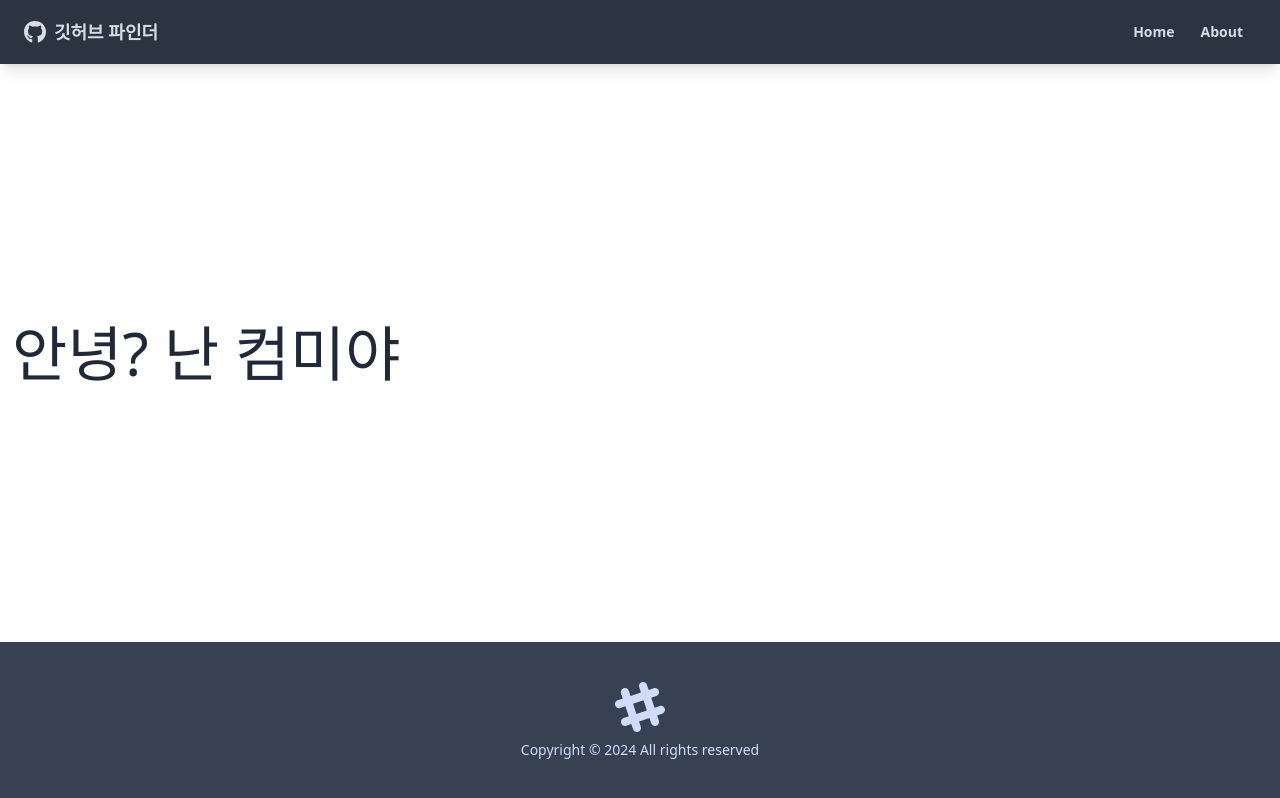
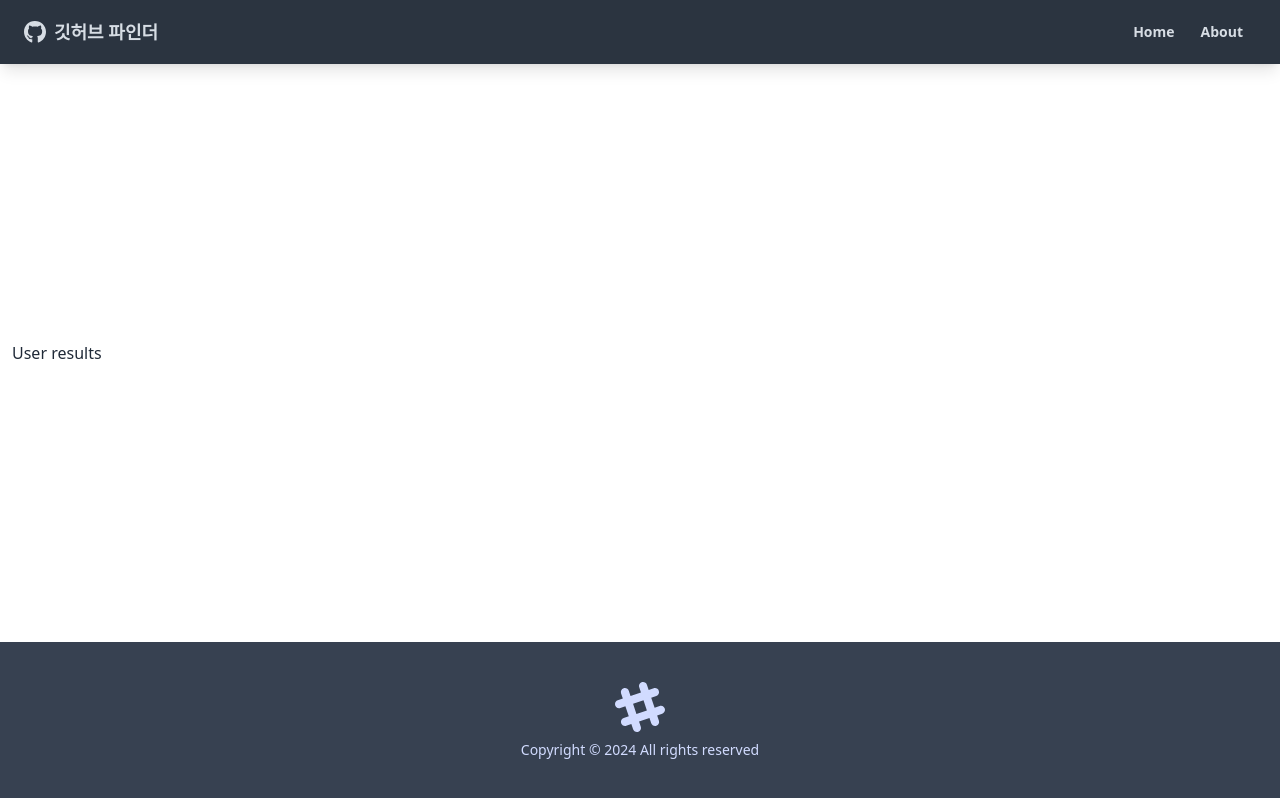
Before and after one commit to hongduck710/githubfinder-by-traversymedia, a React (Create React App) app: page / in a window 1280 px wide. Built offline with nearby package versions, Linux system fonts and the light colour scheme.

Commit message:
2-UserList Component부터

```diff
--- /dev/null
+++ b/src/components/users/UserResults.jsx
@@ -0,0 +1,9 @@
+
+
+function UserResults(){
+
+    return (
+        <div>User results</div>
+    )
+}
+export default UserResults;
--- a/src/pages/About.jsx
+++ b/src/pages/About.jsx
@@ -2,6 +2,7 @@ function About(){
     return (
         <div>
             <h1 className="text-6xl mb-4">깃허브 파인더</h1>
+            {process.env.REACT_APP_GITHUB_URL}
         </div>
     )
 }
--- a/src/pages/Home.jsx
+++ b/src/pages/Home.jsx
@@ -1,8 +1,10 @@
+import UserResults from "../components/users/UserResults";
 function Home(){
     return (
-        <div>
-            <h1 className="text-6xl">안녕? 난 컴미야</h1>
-        </div>
+        <>
+            { /* SEARCH COMPONENT */ }
+            <UserResults />
+        </>
     )
 }
 export default Home;
--- a/src/pages/NotFound.jsx
+++ b/src/pages/NotFound.jsx
@@ -1,7 +1,21 @@
+import{FaHome} from "react-icons/fa";
+import {Link} from "react-router-dom";
+
 function NotFound(){
     return (
-        <div>
-            not found
+        <div className="hero">
+            <div className="text-center">
+                <div className="max-w-lg">
+                    <h1 className="text-8xl font-bold mb-8">
+                        없는 페이지 입니다.
+                    </h1>
+                    <p className="text-5xl mb-8">404 - Page not found!</p>
+                    <Link to="/" className="btn btn-primary btn-lg">
+                        <FaHome className="mr-2" />
+                        홈으로
+                    </Link>
+                </div>
+            </div>
         </div>
     )
 }
```
Also changed, not shown: 1 other file (tests, documents, lock files or other folders).
